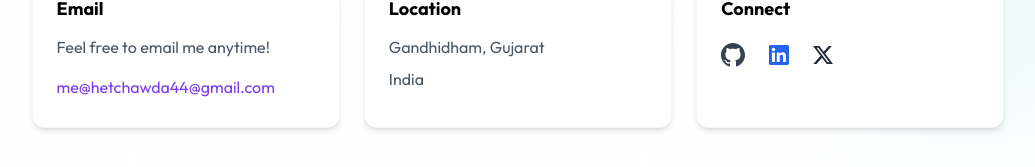
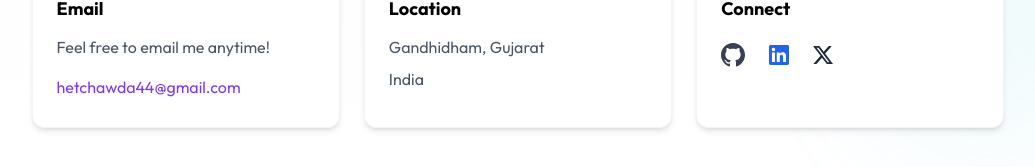
Before and after one commit to hetchawda007/myportfolio, a Next.js app: page / in a window 1280 px wide. Shown: the part 5658-5825 px from the top of the page, without its empty margins (122-1157 px from the left). Built offline with nearby package versions, Linux system fonts and the light colour scheme; a web font is replaced by a local one.

Commit message:
Corrected wrong mail.

```diff
--- a/components/Contact.jsx
+++ b/components/Contact.jsx
@@ -259,7 +259,7 @@ const Contact = ({ isDarkMode }) => {
               </div>
               <h3 className="text-lg font-bold mb-2">Email</h3>
               <p className="text-gray-600 dark:text-gray-300 mb-2">Feel free to email me anytime!</p>
-              <a href="mailto:me@hetchawda44@gmail.com" className="text-violet-600 dark:text-violet-400 hover:underline">me@hetchawda44@gmail.com</a>
+              <a href="mailto:hetchawda44@gmail.com" className="text-violet-600 dark:text-violet-400 hover:underline">hetchawda44@gmail.com</a>
             </motion.div>
 
             <motion.div
```
